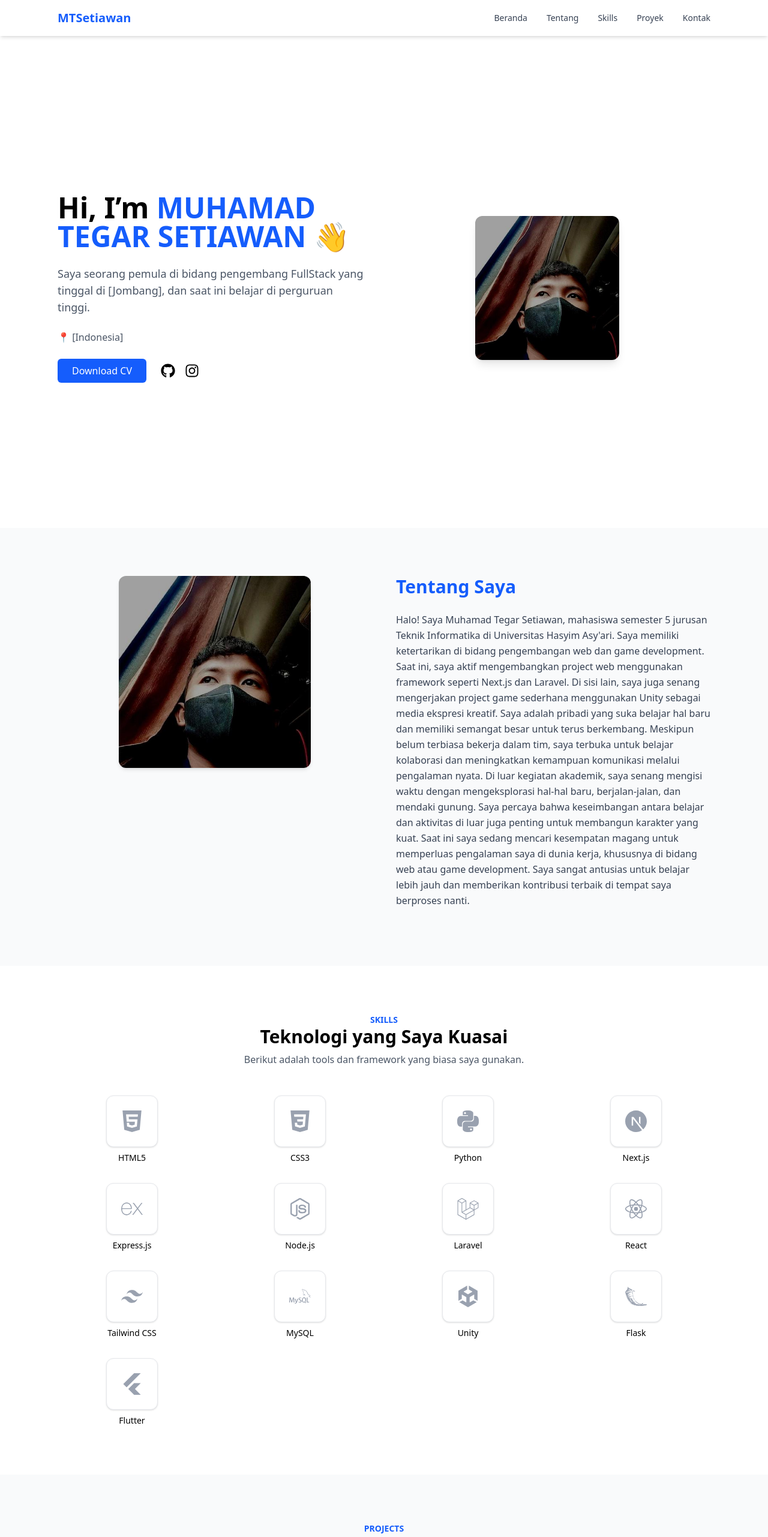
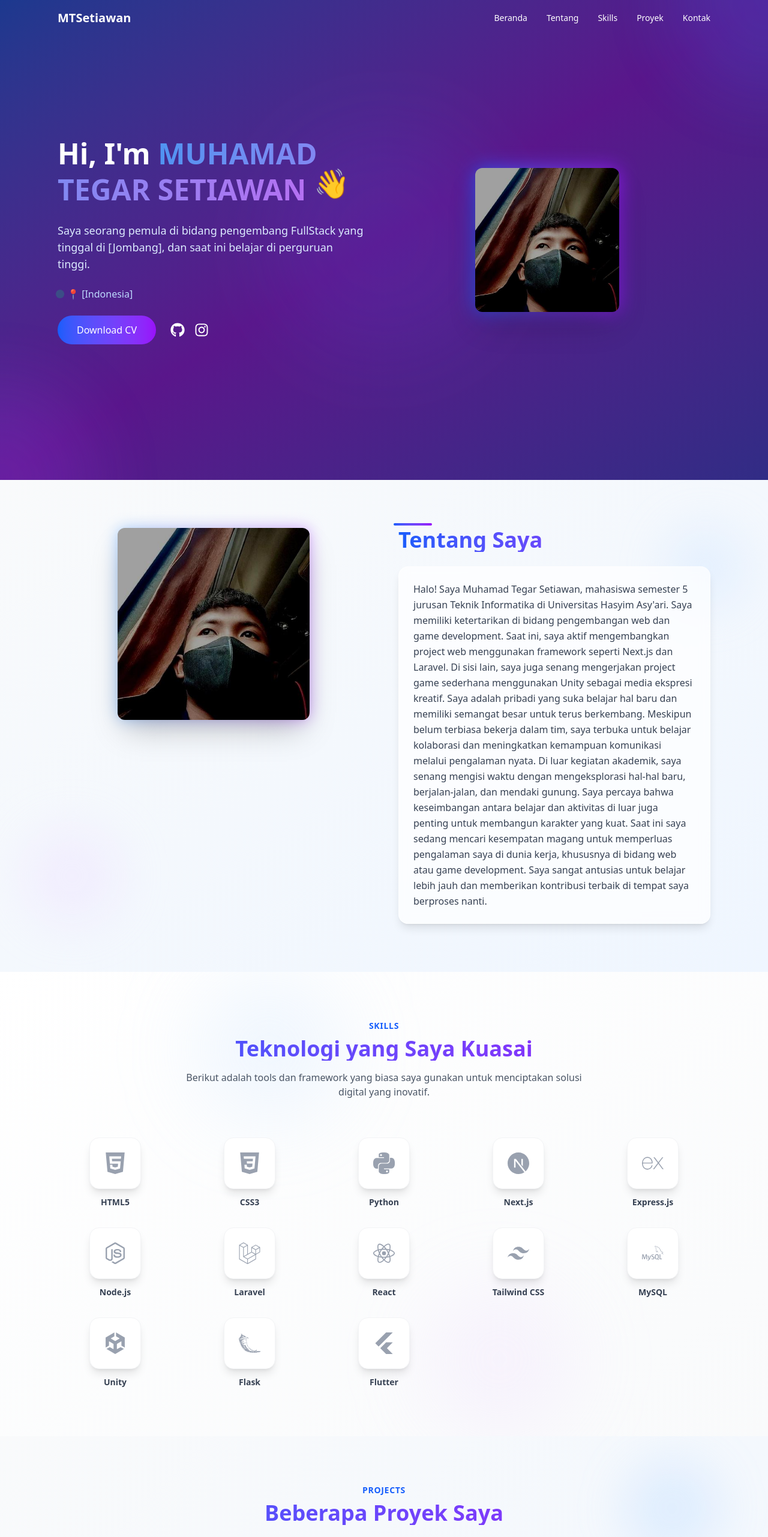
Before and after one commit to MTSetiawan/mt-portfolio, a React (Vite) app: page / in a window 1280 px wide. Shown: the top 2562 px of the page at 60% size. Built offline with nearby package versions, Linux system fonts and the light colour scheme.

Commit message:
fix desain portfolio

```diff
--- a/src/App.tsx
+++ b/src/App.tsx
@@ -5,20 +5,44 @@ import Navbar from "./Sections/Navbar";
 import Projects from "./Sections/Project";
 import Skills from "./Sections/Skills";
 
-function App() {
+const App = () => {
   return (
-    <>
+    <div className="font-sans">
+      <style>{`
+        @keyframes fadeIn {
+          from {
+            opacity: 0;
+            transform: translateY(20px);
+          }
+          to {
+            opacity: 1;
+            transform: translateY(0);
+          }
+        }
+        @keyframes spin-slow {
+          from {
+            transform: rotate(0deg);
+          }
+          to {
+            transform: rotate(360deg);
+          }
+        }
+        .animate-fadeIn {
+          animation: fadeIn 0.6s ease-out;
+        }
+        .animate-spin-slow {
+          animation: spin-slow 20s linear infinite;
+        }
+      `}</style>
+
       <Navbar />
-      <main className="pt-20">
-        {" "}
-        <Hero />
-        <About />
-        <Skills />
-        <Projects />
-        <Contact />
-      </main>
-    </>
+      <Hero />
+      <About />
+      <Skills />
+      <Projects />
+      <Contact />
+    </div>
   );
-}
+};
 
 export default App;
--- a/src/Sections/About.tsx
+++ b/src/Sections/About.tsx
@@ -1,43 +1,57 @@
 const About = () => {
   return (
-    <section className="px-6 md:px-24 py-20 bg-gray-50 text-black" id="about">
-      <div className="flex flex-col md:flex-row items-start gap-10">
-        {/* Foto */}
-        <div className="flex-1 flex justify-center">
+    <section
+      className="px-6 md:px-24 py-20 bg-gradient-to-br from-gray-50 to-blue-50 text-black relative"
+      id="about"
+    >
+      {/* Background decoration */}
+      <div className="absolute inset-0 overflow-hidden">
+        <div className="absolute top-20 right-10 w-32 h-32 bg-blue-200/30 rounded-full blur-2xl"></div>
+        <div className="absolute bottom-20 left-10 w-40 h-40 bg-purple-200/30 rounded-full blur-2xl"></div>
+      </div>
+
+      <div className="flex flex-col md:flex-row items-start gap-12 relative z-10">
+        <div className="flex-1 flex justify-center group">
+          <div className="relative">
+            <div className="absolute inset-0 bg-gradient-to-r from-blue-400 to-purple-500 rounded-xl blur-md opacity-50 group-hover:opacity-75 transition-opacity duration-300"></div>
             <img
               src="/image.jpeg"
               alt="About me"
-            className="w-80 h-auto rounded-xl shadow-md"
+              className="relative w-80 h-auto rounded-xl shadow-2xl transform group-hover:scale-105 transition-all duration-500"
             />
           </div>
+        </div>
 
-        {/* Teks */}
-        <div className="flex-1">
-          <h2 className="text-3xl font-bold mb-6 text-blue-600">
+        <div className="flex-1 space-y-6">
+          <div className="relative">
+            <h2 className="text-4xl font-bold mb-6 bg-gradient-to-r from-blue-600 to-purple-600 bg-clip-text text-transparent">
               Tentang Saya
             </h2>
+            <div className="absolute -top-2 -left-2 w-16 h-1 bg-gradient-to-r from-blue-600 to-purple-600 rounded-full"></div>
+          </div>
 
-          <p className="text-gray-700 leading-relaxed mb-4">
+          <div className="bg-white/70 backdrop-blur-sm p-6 rounded-2xl shadow-lg border border-white/50 hover:shadow-xl transition-all duration-300">
+            <p className="text-gray-700 leading-relaxed">
               Halo! Saya Muhamad Tegar Setiawan, mahasiswa semester 5 jurusan
               Teknik Informatika di Universitas Hasyim Asy'ari. Saya memiliki
               ketertarikan di bidang pengembangan web dan game development. Saat
               ini, saya aktif mengembangkan project web menggunakan framework
               seperti Next.js dan Laravel. Di sisi lain, saya juga senang
               mengerjakan project game sederhana menggunakan Unity sebagai media
-            ekspresi kreatif. Saya adalah pribadi yang suka belajar hal baru dan
-            memiliki semangat besar untuk terus berkembang. Meskipun belum
+              ekspresi kreatif. Saya adalah pribadi yang suka belajar hal baru
+              dan memiliki semangat besar untuk terus berkembang. Meskipun belum
               terbiasa bekerja dalam tim, saya terbuka untuk belajar kolaborasi
               dan meningkatkan kemampuan komunikasi melalui pengalaman nyata. Di
               luar kegiatan akademik, saya senang mengisi waktu dengan
               mengeksplorasi hal-hal baru, berjalan-jalan, dan mendaki gunung.
-            Saya percaya bahwa keseimbangan antara belajar dan aktivitas di luar
-            juga penting untuk membangun karakter yang kuat. Saat ini saya
-            sedang mencari kesempatan magang untuk memperluas pengalaman saya di
-            dunia kerja, khususnya di bidang web atau game development. Saya
-            sangat antusias untuk belajar lebih jauh dan memberikan kontribusi
-            terbaik di tempat saya berproses nanti.
+              Saya percaya bahwa keseimbangan antara belajar dan aktivitas di
+              luar juga penting untuk membangun karakter yang kuat. Saat ini
+              saya sedang mencari kesempatan magang untuk memperluas pengalaman
+              saya di dunia kerja, khususnya di bidang web atau game
+              development. Saya sangat antusias untuk belajar lebih jauh dan
+              memberikan kontribusi terbaik di tempat saya berproses nanti.
             </p>
-          <p className="text-gray-700 leading-relaxed mb-4"></p>
+          </div>
         </div>
       </div>
     </section>
--- a/src/Sections/Hero.tsx
+++ b/src/Sections/Hero.tsx
@@ -1,31 +1,55 @@
+import { useEffect, useState } from "react";
 import { FaGithub, FaInstagram } from "react-icons/fa";
 
 const Hero = () => {
+  const [isVisible, setIsVisible] = useState(false);
+
+  useEffect(() => {
+    setIsVisible(true);
+  }, []);
+
   return (
     <section
-      className="min-h-screen flex flex-col md:flex-row items-center justify-between px-6 md:px-24 py-12 bg-white text-black"
+      className="min-h-screen flex flex-col md:flex-row items-center justify-between px-6 md:px-24 py-12 bg-gradient-to-br from-blue-900 via-purple-900 to-indigo-900 text-white relative overflow-hidden"
       id="hero"
     >
+      {/* Animated Background Elements */}
+      <div className="absolute inset-0 overflow-hidden">
+        <div className="absolute -top-40 -right-40 w-80 h-80 bg-blue-500/20 rounded-full blur-3xl animate-pulse"></div>
+        <div className="absolute -bottom-40 -left-40 w-80 h-80 bg-purple-500/20 rounded-full blur-3xl animate-pulse delay-1000"></div>
+        <div className="absolute top-1/2 left-1/2 transform -translate-x-1/2 -translate-y-1/2 w-96 h-96 bg-indigo-500/10 rounded-full blur-3xl animate-spin-slow"></div>
+      </div>
+
       {/* Text Section */}
-      <div className="flex-1 space-y-6">
-        <h1 className="text-4xl sm:text-5xl font-bold">
-          Hi, I’m <span className="text-blue-600">MUHAMAD TEGAR SETIAWAN</span>{" "}
-          👋
+      <div
+        className={`flex-1 space-y-6 relative z-10 transition-all duration-1000 ${
+          isVisible ? "opacity-100 translate-y-0" : "opacity-0 translate-y-10"
+        }`}
+      >
+        <h1 className="text-4xl sm:text-5xl font-bold leading-tight">
+          Hi, I'm{" "}
+          <span className="bg-gradient-to-r from-blue-400 to-purple-400 bg-clip-text text-transparent animate-pulse">
+            MUHAMAD TEGAR SETIAWAN
+          </span>{" "}
+          <span className="inline-block animate-bounce">👋</span>
         </h1>
-        <p className="text-lg text-gray-600 max-w-lg">
+        <p className="text-lg text-blue-100 max-w-lg">
           Saya seorang pemula di bidang pengembang FullStack yang tinggal di
           [Jombang], dan saat ini belajar di perguruan tinggi.
         </p>
 
         <div className="flex items-center gap-4">
-          <span className="text-gray-600">📍 [Indonesia]</span>
+          <span className="text-blue-200 flex items-center gap-2">
+            <span className="animate-ping w-2 h-2 bg-green-400 rounded-full"></span>
+            📍 [Indonesia]
+          </span>
         </div>
 
         <div className="flex items-center gap-6">
           <a
             href="CV.MuhamadTegarSetiawan.pdf"
             download
-            className="bg-blue-600 text-white px-6 py-2 rounded-md hover:bg-blue-700 transition"
+            className="bg-gradient-to-r from-blue-600 to-purple-600 text-white px-8 py-3 rounded-full hover:from-blue-700 hover:to-purple-700 transition-all duration-300 transform hover:scale-105 hover:shadow-lg shadow-blue-500/25"
           >
             Download CV
           </a>
@@ -34,14 +58,14 @@ const Hero = () => {
             <a
               href="https://github.com/MTSetiawan"
               target="_blank"
-              className="hover:text-gray-800"
+              className="hover:text-blue-300 transition-all duration-300 transform hover:scale-125 hover:rotate-12"
             >
               <FaGithub />
             </a>
             <a
               href="https://www.instagram.com/mt.setiawan?igsh=MTRvaDRqdWkwdWNzeA=="
               target="_blank"
-              className="hover:text-pink-400"
+              className="hover:text-pink-400 transition-all duration-300 transform hover:scale-125 hover:rotate-12"
             >
               <FaInstagram />
             </a>
@@ -50,12 +74,19 @@ const Hero = () => {
       </div>
 
       {/* Profile Image */}
-      <div className="flex-1 mt-10 md:mt-0 flex justify-center">
-        <img
-          src="/image.jpeg"
-          alt="Your Profile"
-          className="w-60 h-60 object-cover rounded-xl shadow-lg"
-        />
+      <div
+        className={`flex-1 mt-10 md:mt-0 flex justify-center relative z-10 transition-all duration-1000 delay-300 ${
+          isVisible ? "opacity-100 translate-x-0" : "opacity-0 translate-x-10"
+        }`}
+      >
+        <div className="relative">
+          <div className="absolute inset-0 bg-gradient-to-r from-blue-600 to-purple-600 rounded-xl blur-lg animate-pulse"></div>
+          <img
+            src="/image.jpeg"
+            alt="Profile Muhamad Tegar Setiawan"
+            className="relative w-60 h-60 object-cover rounded-xl shadow-2xl transform hover:scale-105 transition-all duration-300"
+          />
+        </div>
       </div>
     </section>
   );
--- a/src/Sections/Navbar.tsx
+++ b/src/Sections/Navbar.tsx
@@ -1,5 +1,9 @@
-import React, { useState } from "react";
+import { useEffect, useState } from "react";
 import { FiMenu, FiX } from "react-icons/fi";
+
+const Navbar = () => {
+  const [menuOpen, setMenuOpen] = useState(false);
+  const [scrolled, setScrolled] = useState(false);
 
   const navLinks = [
     { name: "Beranda", href: "#hero" },
@@ -9,50 +13,69 @@ const navLinks = [
     { name: "Kontak", href: "#contact" },
   ];
 
-const Navbar: React.FC = () => {
-  const [menuOpen, setMenuOpen] = useState(false);
+  useEffect(() => {
+    const handleScroll = () => {
+      setScrolled(window.scrollY > 50);
+    };
+    window.addEventListener("scroll", handleScroll);
+    return () => window.removeEventListener("scroll", handleScroll);
+  }, []);
 
   return (
-    <nav className="fixed top-0 left-0 right-0 bg-white shadow-md z-50">
+    <nav
+      className={`fixed top-0 left-0 right-0 z-50 transition-all duration-300 ${
+        scrolled
+          ? "bg-white/80 backdrop-blur-md shadow-lg border-b border-gray-200"
+          : "bg-transparent"
+      }`}
+    >
       <div className="flex justify-between items-center px-6 md:px-24 py-4">
-        {/* Logo or Name */}
-        <a href="#hero" className="text-xl font-bold text-blue-600">
+        <a
+          href="#hero"
+          className={`text-xl font-bold transition-colors duration-300 ${
+            scrolled ? "text-blue-600" : "text-white"
+          }`}
+        >
           MTSetiawan
         </a>
 
-        {/* Desktop Menu */}
-        <div className="hidden md:flex gap-8 text-sm font-medium text-gray-700">
+        <div className="hidden md:flex gap-8 text-sm font-medium">
           {navLinks.map((link) => (
             <a
               key={link.name}
               href={link.href}
-              className="hover:text-blue-600 transition"
+              className={`transition-all duration-300 hover:scale-110 relative group ${
+                scrolled
+                  ? "text-gray-700 hover:text-blue-600"
+                  : "text-white hover:text-blue-300"
+              }`}
             >
               {link.name}
+              <span className="absolute -bottom-1 left-0 w-0 h-0.5 bg-blue-600 transition-all duration-300 group-hover:w-full"></span>
             </a>
           ))}
         </div>
 
-        {/* Mobile Menu Toggle */}
         <div className="md:hidden">
           <button
             onClick={() => setMenuOpen(!menuOpen)}
-            aria-label="Toggle menu"
+            className={`transition-colors duration-300 ${
+              scrolled ? "text-gray-700" : "text-white"
+            }`}
           >
             {menuOpen ? <FiX size={24} /> : <FiMenu size={24} />}
           </button>
         </div>
       </div>
 
-      {/* Mobile Dropdown */}
       {menuOpen && (
-        <div className="md:hidden bg-white px-6 pb-4 shadow">
+        <div className="md:hidden bg-white/90 backdrop-blur-md px-6 pb-4 shadow-lg animate-fadeIn">
           {navLinks.map((link) => (
             <a
               key={link.name}
               href={link.href}
               onClick={() => setMenuOpen(false)}
-              className="block py-2 text-gray-700 hover:text-blue-600 transition"
+              className="block py-3 text-gray-700 hover:text-blue-600 transition-all duration-300 hover:translate-x-2"
             >
               {link.name}
             </a>
--- a/src/Sections/Project.tsx
+++ b/src/Sections/Project.tsx
@@ -1,15 +1,7 @@
-import React from "react";
 import { FaGithub } from "react-icons/fa";
 
-type Project = {
-  title: string;
-  description: string;
-  github: string;
-  image: string;
-  stack: string[];
-};
-
-const projects: Project[] = [
+const Projects = () => {
+  const projects = [
     {
       title: "Portfolio Website",
       description:
@@ -52,46 +44,63 @@ const projects: Project[] = [
     },
   ];
 
-const Projects: React.FC = () => {
   return (
     <section
-      className="px-6 md:px-24 py-20 bg-gray-50 text-black"
+      className="px-6 md:px-24 py-20 bg-gradient-to-br from-gray-50 to-blue-50 text-black relative"
       id="projects"
     >
-      <div className="text-center mb-12">
-        <p className="text-sm font-semibold text-blue-600 uppercase">
+      {/* Background decoration */}
+      <div className="absolute inset-0 overflow-hidden">
+        <div className="absolute top-10 right-20 w-40 h-40 bg-blue-300/20 rounded-full blur-2xl"></div>
+        <div className="absolute bottom-20 left-20 w-56 h-56 bg-purple-300/20 rounded-full blur-2xl"></div>
+      </div>
+
+      <div className="text-center mb-16 relative z-10">
+        <p className="text-sm font-semibold text-blue-600 uppercase tracking-wider mb-2">
           Projects
         </p>
-        <h2 className="text-3xl font-bold">Beberapa Proyek Saya</h2>
-        <p className="mt-2 text-gray-600">
+        <h2 className="text-4xl font-bold bg-gradient-to-r from-blue-600 to-purple-600 bg-clip-text text-transparent mb-4">
+          Beberapa Proyek Saya
+        </h2>
+        <p className="text-gray-600 max-w-2xl mx-auto">
           Berikut adalah beberapa proyek yang telah saya kerjakan dan tersedia
           di GitHub.
         </p>
       </div>
 
-      <div className="grid sm:grid-cols-2 lg:grid-cols-3 gap-10">
-        {projects.map((project) => (
+      <div className="grid sm:grid-cols-2 lg:grid-cols-3 gap-8 relative z-10">
+        {projects.map((project, index) => (
           <div
             key={project.title}
-            className="bg-white border border-gray-200 rounded-xl shadow hover:shadow-md transition"
+            className="group bg-white/80 backdrop-blur-sm border border-gray-200 rounded-2xl shadow-lg hover:shadow-2xl transition-all duration-500 transform hover:-translate-y-2 overflow-hidden"
+            style={{ animationDelay: `${index * 150}ms` }}
           >
+            <div className="relative overflow-hidden">
               <img
                 src={project.image}
                 alt={project.title}
-              className="w-full h-48 object-cover rounded-t-xl"
+                className="w-full h-56 object-cover transition-transform duration-500 group-hover:scale-110"
               />
-            <div className="p-6 flex flex-col justify-between h-[220px]">
+              <div className="absolute inset-0 bg-gradient-to-t from-black/20 to-transparent opacity-0 group-hover:opacity-100 transition-opacity duration-300"></div>
+            </div>
+
+            <div className="p-6 flex flex-col justify-between h-64">
               <div>
-                <h3 className="text-xl font-semibold">{project.title}</h3>
-                <p className="text-sm text-gray-600 mt-2">
+                <h3 className="text-xl font-bold text-gray-800 mb-3 group-hover:text-blue-600 transition-colors duration-300">
+                  {project.title}
+                </h3>
+                <p className="text-sm text-gray-600 leading-relaxed">
                   {project.description}
                 </p>
               </div>
 
-              <div className="flex justify-between items-center mt-4">
-                <div className="flex gap-2 flex-wrap text-xs text-gray-500">
+              <div className="mt-4 space-y-4">
+                <div className="flex gap-2 flex-wrap">
                   {project.stack.map((tech) => (
-                    <span key={tech} className="bg-gray-200 px-2 py-1 rounded">
+                    <span
+                      key={tech}
+                      className="text-xs bg-gradient-to-r from-blue-100 to-purple-100 text-blue-700 px-3 py-1 rounded-full border border-blue-200/50 hover:from-blue-200 hover:to-purple-200 transition-all duration-300"
+                    >
                       {tech}
                     </span>
                   ))}
@@ -101,9 +110,10 @@ const Projects: React.FC = () => {
                   href={project.github}
                   target="_blank"
                   rel="noopener noreferrer"
-                  className="text-sm text-blue-600 hover:underline flex items-center gap-1"
+                  className="inline-flex items-center gap-2 text-sm text-blue-600 hover:text-purple-600 font-medium group-hover:underline transition-all duration-300"
                 >
-                  <FaGithub /> GitHub
+                  <FaGithub className="transform group-hover:rotate-12 transition-transform duration-300" />
+                  View on GitHub
                 </a>
               </div>
             </div>
--- a/src/Sections/Skills.tsx
+++ b/src/Sections/Skills.tsx
@@ -15,6 +15,7 @@ import {
   SiPython,
 } from "react-icons/si";
 
+const Skills = () => {
   const skills = [
     {
       name: "HTML5",
@@ -30,12 +31,10 @@ const skills = [
     },
     {
       name: "Python",
-    custom: true,
       icon: (
         <SiPython className="text-4xl text-gray-400 group-hover:text-yellow-300 transition-colors duration-300" />
       ),
     },
-
     {
       name: "Next.js",
       icon: (
@@ -98,28 +97,44 @@ const skills = [
     },
   ];
 
-const Skills: React.FC = () => {
   return (
-    <section className="px-6 md:px-24 py-20 bg-white text-black" id="skills">
-      <div className="text-center mb-12">
-        <p className="text-sm font-semibold text-blue-600 uppercase">Skills</p>
-        <h2 className="text-3xl font-bold">Teknologi yang Saya Kuasai</h2>
-        <p className="mt-2 text-gray-600">
-          Berikut adalah tools dan framework yang biasa saya gunakan.
+    <section
+      className="px-6 md:px-24 py-20 bg-gradient-to-br from-white to-gray-50 text-black relative overflow-hidden"
+      id="skills"
+    >
+      {/* Background decoration */}
+      <div className="absolute inset-0">
+        <div className="absolute top-0 left-1/4 w-64 h-64 bg-blue-200/20 rounded-full blur-3xl"></div>
+        <div className="absolute bottom-0 right-1/4 w-64 h-64 bg-purple-200/20 rounded-full blur-3xl"></div>
+      </div>
+
+      <div className="text-center mb-16 relative z-10">
+        <p className="text-sm font-semibold text-blue-600 uppercase tracking-wider mb-2">
+          Skills
+        </p>
+        <h2 className="text-4xl font-bold bg-gradient-to-r from-blue-600 to-purple-600 bg-clip-text text-transparent mb-4">
+          Teknologi yang Saya Kuasai
+        </h2>
+        <p className="text-gray-600 max-w-2xl mx-auto">
+          Berikut adalah tools dan framework yang biasa saya gunakan untuk
+          menciptakan solusi digital yang inovatif.
         </p>
       </div>
 
-      <div className="grid grid-cols-2 sm:grid-cols-3 md:grid-cols-4 gap-8 justify-items-center">
-        {skills.map((skill) => (
-          <div key={skill.name} className="flex flex-col items-center group">
+      <div className="grid grid-cols-2 sm:grid-cols-3 md:grid-cols-4 lg:grid-cols-5 gap-8 justify-items-center relative z-10">
+        {skills.map((skill, index) => (
           <div
-              className={`p-6 rounded-xl border border-gray-200 shadow transition-transform duration-300 transform group-hover:scale-110 group-hover:rotate-6 ${
-                skill.custom ? "group-hover:bg-blue-600 bg-white" : "bg-white"
-              }`}
+            key={skill.name}
+            className="flex flex-col items-center group cursor-pointer"
+            style={{ animationDelay: `${index * 100}ms` }}
           >
-              {skill.icon}
+            <div className="relative p-6 rounded-2xl bg-white shadow-lg border border-gray-100 transition-all duration-500 transform group-hover:scale-110 group-hover:-rotate-6 group-hover:shadow-2xl hover:bg-gradient-to-br hover:from-blue-50 hover:to-purple-50">
+              <div className="absolute inset-0 bg-gradient-to-br from-blue-600/0 to-purple-600/0 group-hover:from-blue-600/10 group-hover:to-purple-600/10 rounded-2xl transition-all duration-500"></div>
+              <div className="relative z-10">{skill.icon}</div>
             </div>
-            <p className="mt-2 text-sm font-medium">{skill.name}</p>
+            <p className="mt-3 text-sm font-semibold text-gray-700 group-hover:text-blue-600 transition-colors duration-300">
+              {skill.name}
+            </p>
           </div>
         ))}
       </div>
```
Also changed, not shown: src/Sections/Contact.tsx (+23 -13 lines). Lines whose indentation alone changed are shown as unchanged.
